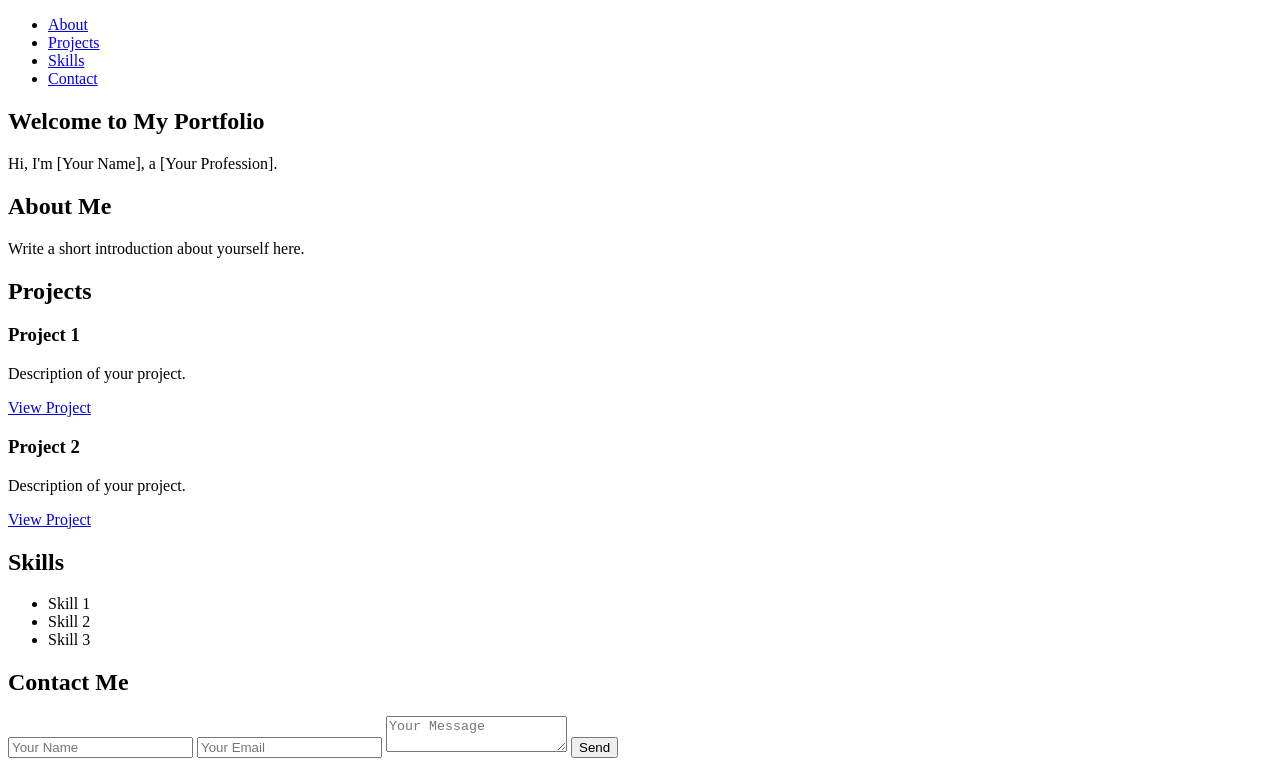
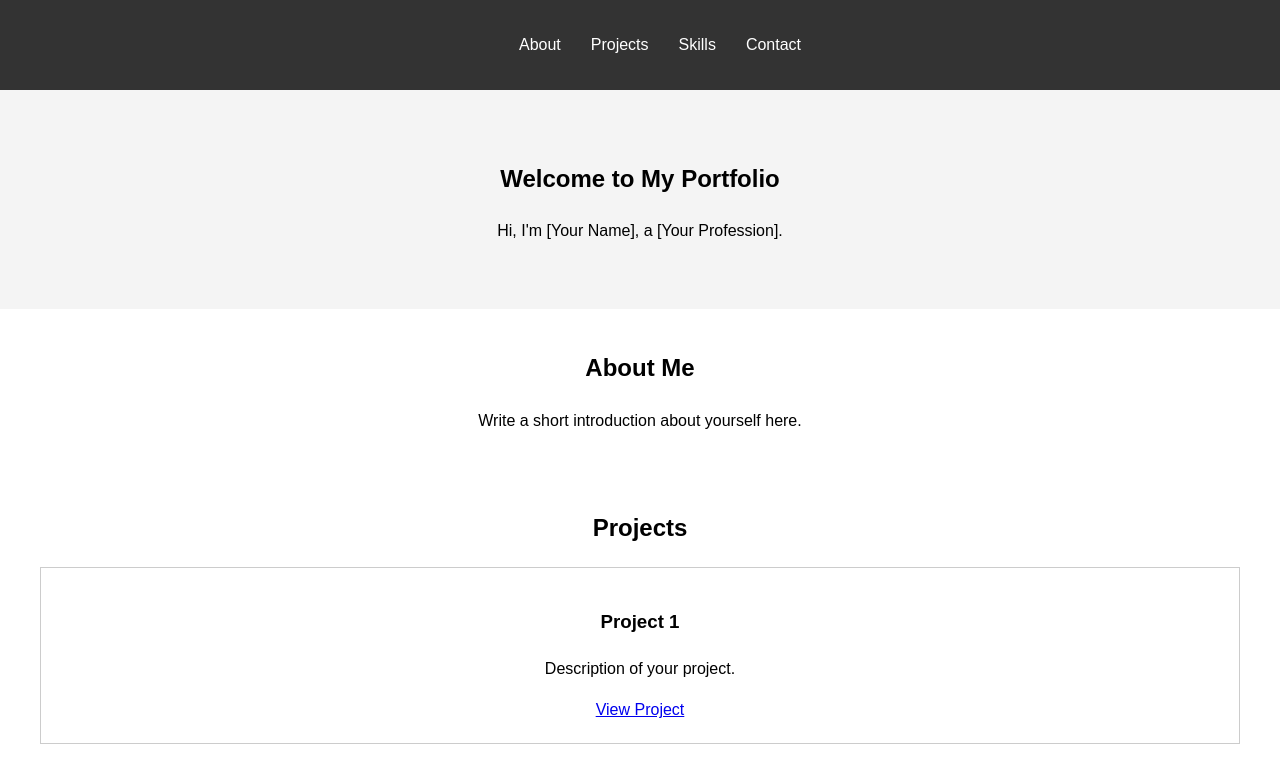
Before and after one commit to Manny-Tech-hash/Manny-Tech-hash.github.io, a plain HTML site: page index.html in a window 1280 px wide. Shown: the top 763 px of the page. Drawn offline with Linux system fonts and the light colour scheme.

Commit message:
Update style.css

```diff
--- a/style.css
+++ b/style.css
@@ -1,8 +1,69 @@
-document.querySelectorAll('a[href^="#"]').forEach(anchor => {
-  anchor.addEventListener('click', function (e) {
-    e.preventDefault();
-    document.querySelector(this.getAttribute('href')).scrollIntoView({
-      behavior: 'smooth'
-    });
-  });
-});
+body {
+  font-family: Arial, sans-serif;
+  margin: 0;
+  padding: 0;
+  line-height: 1.6;
+}
+
+header {
+  background: #333;
+  color: #fff;
+  padding: 1rem 0;
+}
+
+header nav ul {
+  list-style: none;
+  display: flex;
+  justify-content: center;
+}
+
+header nav ul li {
+  margin: 0 15px;
+}
+
+header nav ul li a {
+  color: #fff;
+  text-decoration: none;
+}
+
+#hero {
+  background: #f4f4f4;
+  text-align: center;
+  padding: 50px 20px;
+}
+
+section {
+  padding: 20px;
+  text-align: center;
+}
+
+#projects .project {
+  border: 1px solid #ccc;
+  margin: 20px;
+  padding: 20px;
+}
+
+form input, form textarea {
+  width: 100%;
+  padding: 10px;
+  margin: 10px 0;
+}
+
+form button {
+  padding: 10px 20px;
+  background: #333;
+  color: #fff;
+  border: none;
+  cursor: pointer;
+}
+
+form button:hover {
+  background: #555;
+}
+
+footer {
+  text-align: center;
+  padding: 10px;
+  background: #333;
+  color: #fff;
+}
```
